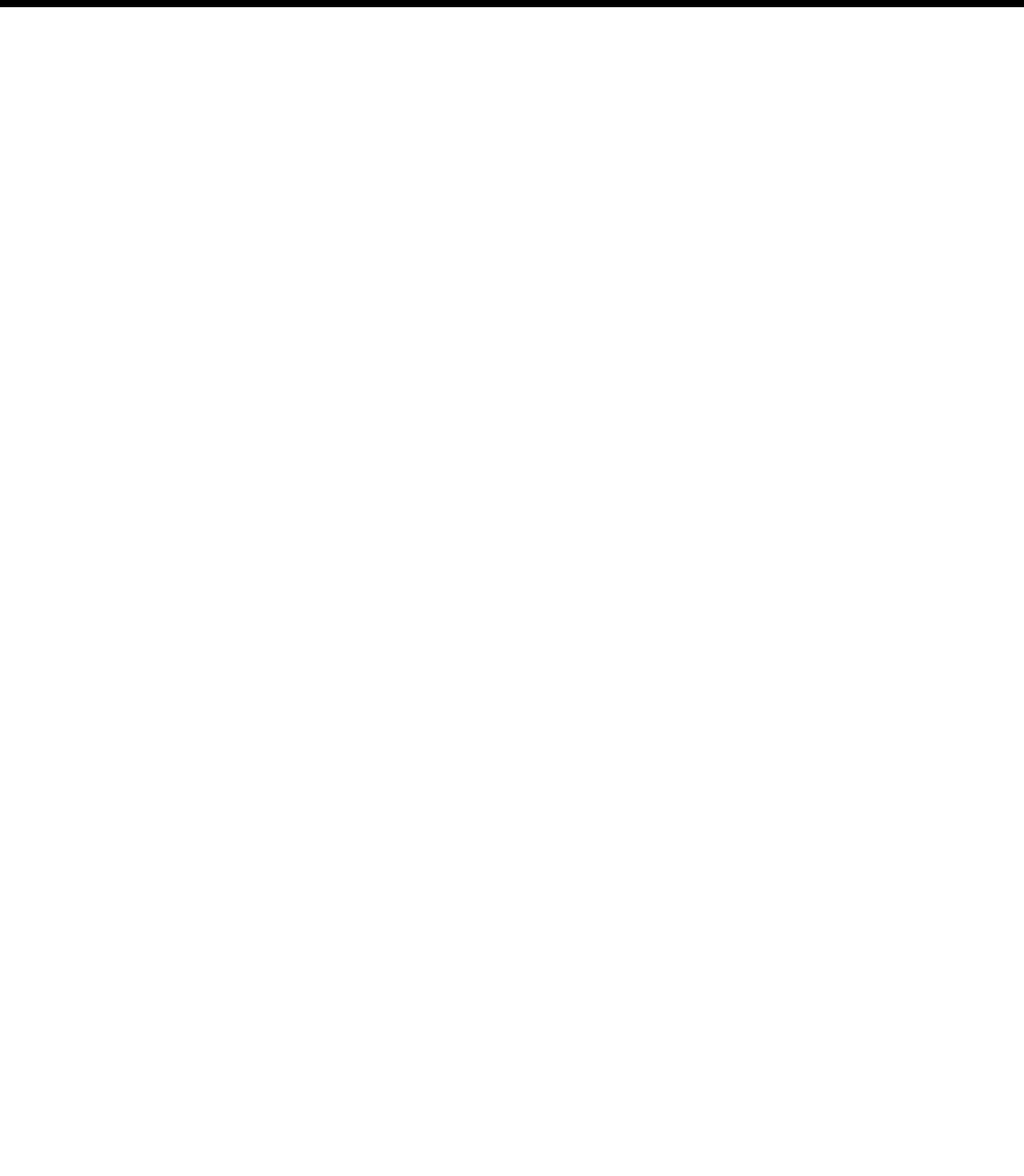
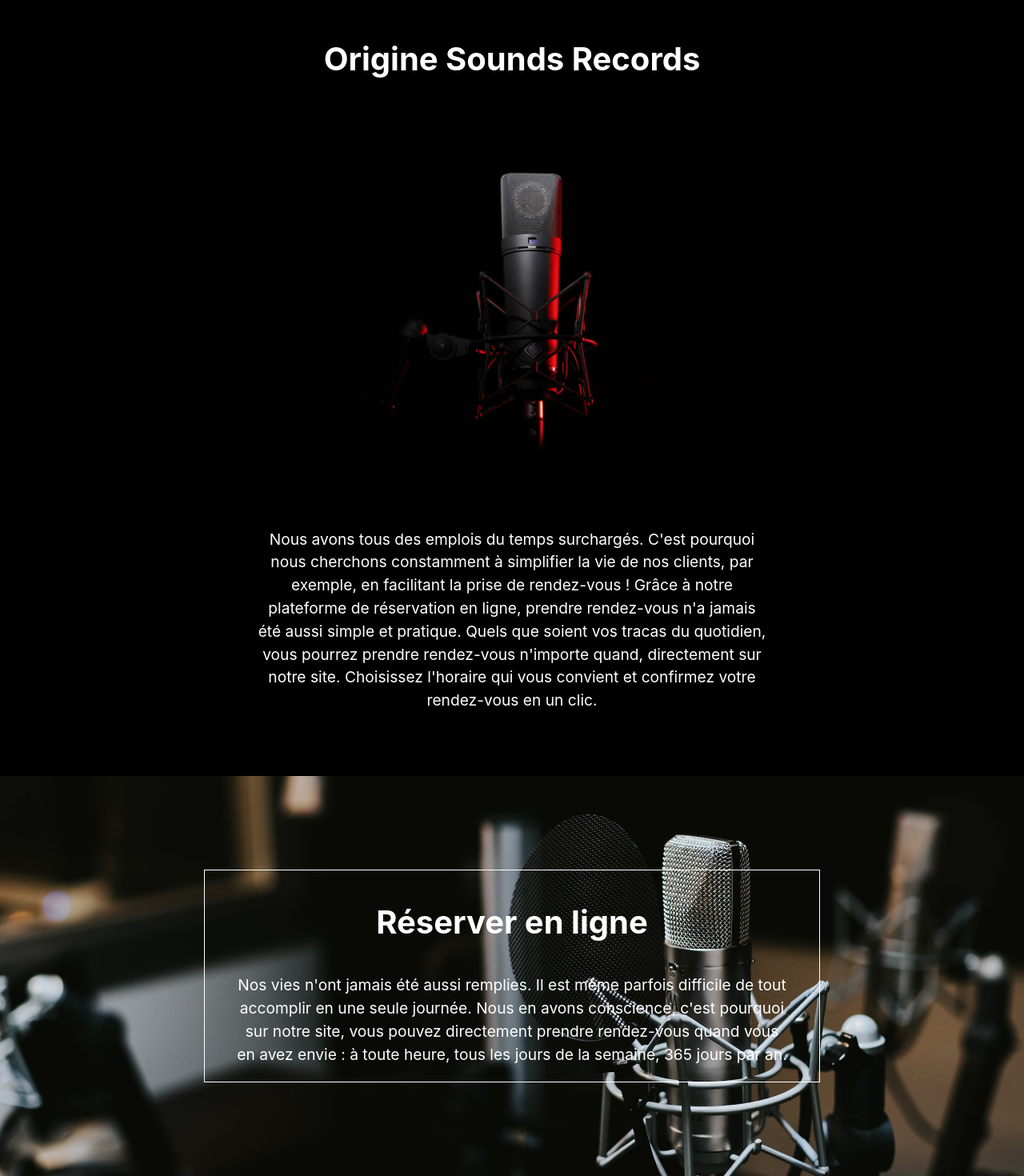
Before and after one commit to oralanto/origine-sounds-records, a React (Create React App) app: page /homepage in a window 1280 px wide. Shown: the part 3637-5107 px from the top of the page at 80% size. Before the commit the page ends 3646 px from the top, so only its background shows below. Built offline with nearby package versions, Linux system fonts and the light colour scheme; the HTML template or start-up script is replaced by a standard one.

Commit message:
Reservation infos component

```diff
--- a/src/Component/Homepage/Homepage.js
+++ b/src/Component/Homepage/Homepage.js
@@ -2,12 +2,14 @@ import React from "react";
 
 import Accueil from "../Accueil/Accueil";
 import Services from "../Services/Services";
+import ReservationInfo from "../ReservationInfo/ReservationInfo";
 
 const Homepage = () => {
   return (
     <div>
       <Accueil />
       <Services />
+      <ReservationInfo />
     </div>
   );
 };
--- /dev/null
+++ b/src/Component/ReservationInfo/ReservationInfo.css
@@ -0,0 +1,55 @@
+.reservationInfo {
+  min-height: 100vh;
+  width: 100%;
+  margin: auto;
+  color: white;
+}
+
+.reservationInfo__title {
+  font-size: 2.5em;
+  width: 90%;
+  margin: 1em auto;
+}
+
+.reservationInfo__img {
+  width: 30%;
+  margin: 2em auto;
+}
+
+.reservationInfo__text {
+  font-size: 1.2em;
+  width: 50%;
+  margin: 1em auto;
+  line-height: 1.5em;
+}
+
+.reservationInfo__infos {
+  width: 100%;
+  min-height: 500px;
+  background-image: url("../../Assets/Images/Microphone3.png");
+  background-repeat: no-repeat;
+  background-size: cover;
+  display: flex;
+  flex-direction: column;
+  justify-content: center;
+  margin-top: 5em;
+}
+
+.reservationInfo__infos__items {
+  width: 60%;
+  margin: auto;
+  border: 1px solid white;
+}
+
+.reservationInfo__infos__items__title {
+  font-size: 2.5em;
+  width: 90%;
+  margin: 1em auto;
+}
+
+.reservationInfo__infos__items__text {
+  font-size: 1.2em;
+  width: 90%;
+  margin: 1em auto;
+  line-height: 1.5em;
+}
--- /dev/null
+++ b/src/Component/ReservationInfo/ReservationInfo.js
@@ -0,0 +1,42 @@
+import React from "react";
+
+import "./ReservationInfo.css";
+import Microphone2 from "../../Assets/Images/Microphone2.png";
+
+const ReservationInfo = () => {
+  return (
+    <div className="reservationInfo">
+      <h2 className="reservationInfo__title">Origine Sounds Records</h2>
+      <img
+        src={Microphone2}
+        alt="Microphone"
+        className="reservationInfo__img"
+      />
+      <p className="reservationInfo__text">
+        Nous avons tous des emplois du temps surchargés. C'est pourquoi nous
+        cherchons constamment à simplifier la vie de nos clients, par exemple,
+        en facilitant la prise de rendez-vous ! Grâce à notre plateforme de
+        réservation en ligne, prendre rendez-vous n'a jamais été aussi simple et
+        pratique. Quels que soient vos tracas du quotidien, vous pourrez prendre
+        rendez-vous n'importe quand, directement sur notre site. Choisissez
+        l'horaire qui vous convient et confirmez votre rendez-vous en un clic.
+      </p>
+      <div className="reservationInfo__infos">
+        <div className="reservationInfo__infos__items">
+          <h2 className="reservationInfo__infos__items__title">
+            Réserver en ligne
+          </h2>
+          <p className="reservationInfo__infos__items__text">
+            Nos vies n'ont jamais été aussi remplies. Il est même parfois
+            difficile de tout accomplir en une seule journée. Nous en avons
+            conscience, c'est pourquoi sur notre site, vous pouvez directement
+            prendre rendez-vous quand vous en avez envie : à toute heure, tous
+            les jours de la semaine, 365 jours par an.
+          </p>
+        </div>
+      </div>
+    </div>
+  );
+};
+
+export default ReservationInfo;
```
Also changed, not shown: src/Assets/Images/Microphone2.png (added), src/Assets/Images/Microphone3.png (added).
